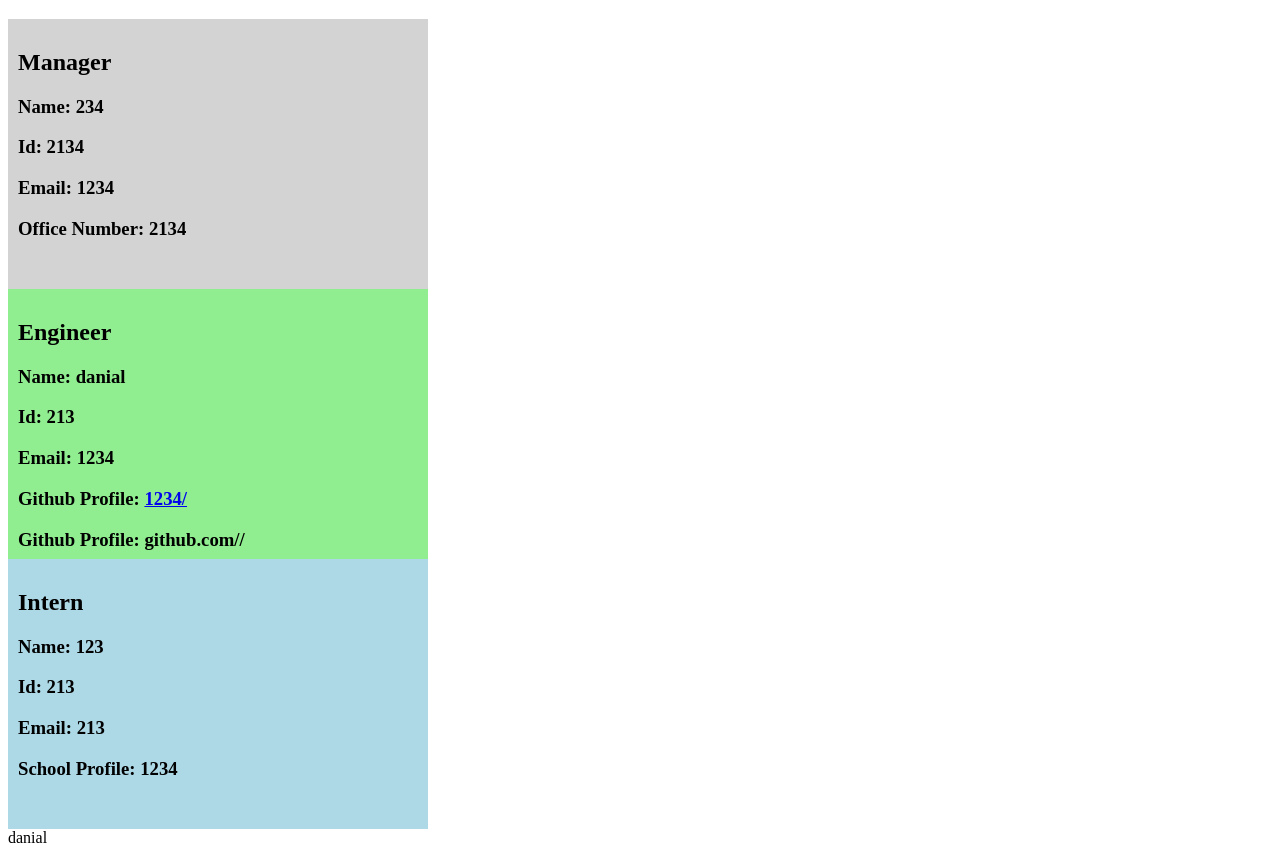
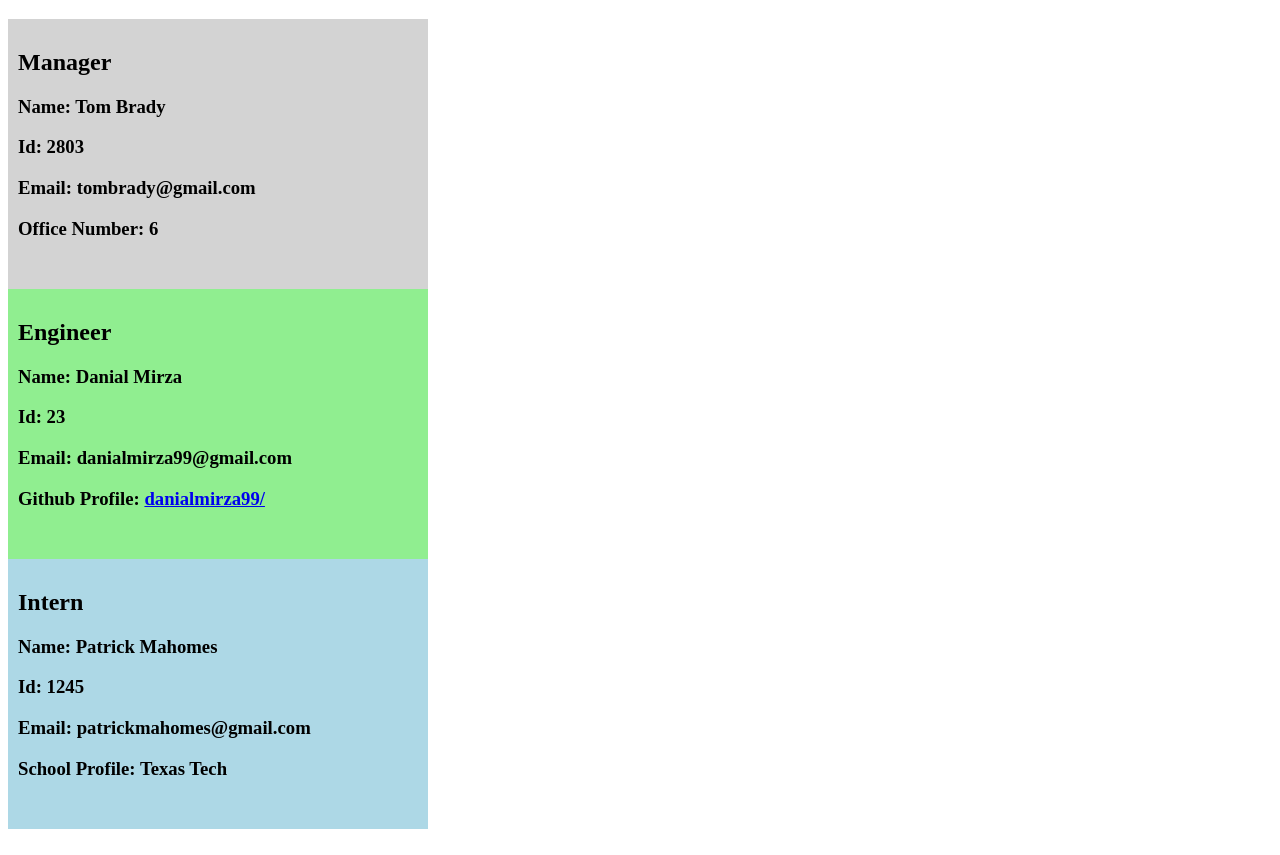
Before and after one commit to danialmirza99/team-profile-generator, a website: page index.html in a window 1280 px wide. Shown: the part 61-916 px from the top of the page. Drawn offline with Linux system fonts and the light colour scheme.

Commit message:
complete

```diff
--- a/index.html
+++ b/index.html
@@ -13,26 +13,24 @@
     </div>
     <div class="Manager" style="width: 400px; height: 250px; position: relative; background-color: lightgray; padding: 10px;">
         <h2>Manager</h2>
-        <h3>Name: 234</h3>
-        <h3>Id: 2134</h3>
-        <h3>Email: 1234</h3>
-        <h3>Office Number: 2134</h3>
+        <h3>Name: Tom Brady</h3>
+        <h3>Id: 2803</h3>
+        <h3>Email: tombrady@gmail.com</h3>
+        <h3>Office Number: 6</h3>
     </div>
     <div class="Engineer" style="width: 400px; height: 250px; position: relative; background-color: lightgreen; padding: 10px;">
         <h2>Engineer</h2>
-        <h3>Name: danial</h3>
-        <h3>Id: 213</h3>
-        <h3>Email: 1234</h3>
-        <h3>Github Profile: <a href="https://github.com/1234/">1234/</a></h3>
-        <h3 href="github.com/1234/">Github Profile: github.com//</h3>
+        <h3>Name: Danial Mirza</h3>
+        <h3>Id: 23</h3>
+        <h3>Email: danialmirza99@gmail.com</h3>
+        <h3>Github Profile: <a href="https://github.com/danialmirza99/">danialmirza99/</a></h3>
     </div>
     <div class="Intern" style="width: 400px; height: 250px; position: relative; background-color: lightblue; padding: 10px;">
         <h2>Intern</h2>
-        <h3>Name: 123</h3>
-        <h3>Id: 213</h3>
-        <h3>Email: 213</h3>
-        <h3>School Profile: 1234</h3>
+        <h3>Name: Patrick Mahomes</h3>
+        <h3>Id: 1245</h3>
+        <h3>Email: patrickmahomes@gmail.com</h3>
+        <h3>School Profile: Texas Tech</h3>
     </div>
 </body>
 </html>
-danial
```
Also changed, not shown: index.js (renamed from src/index.js, +5 -6 lines).
